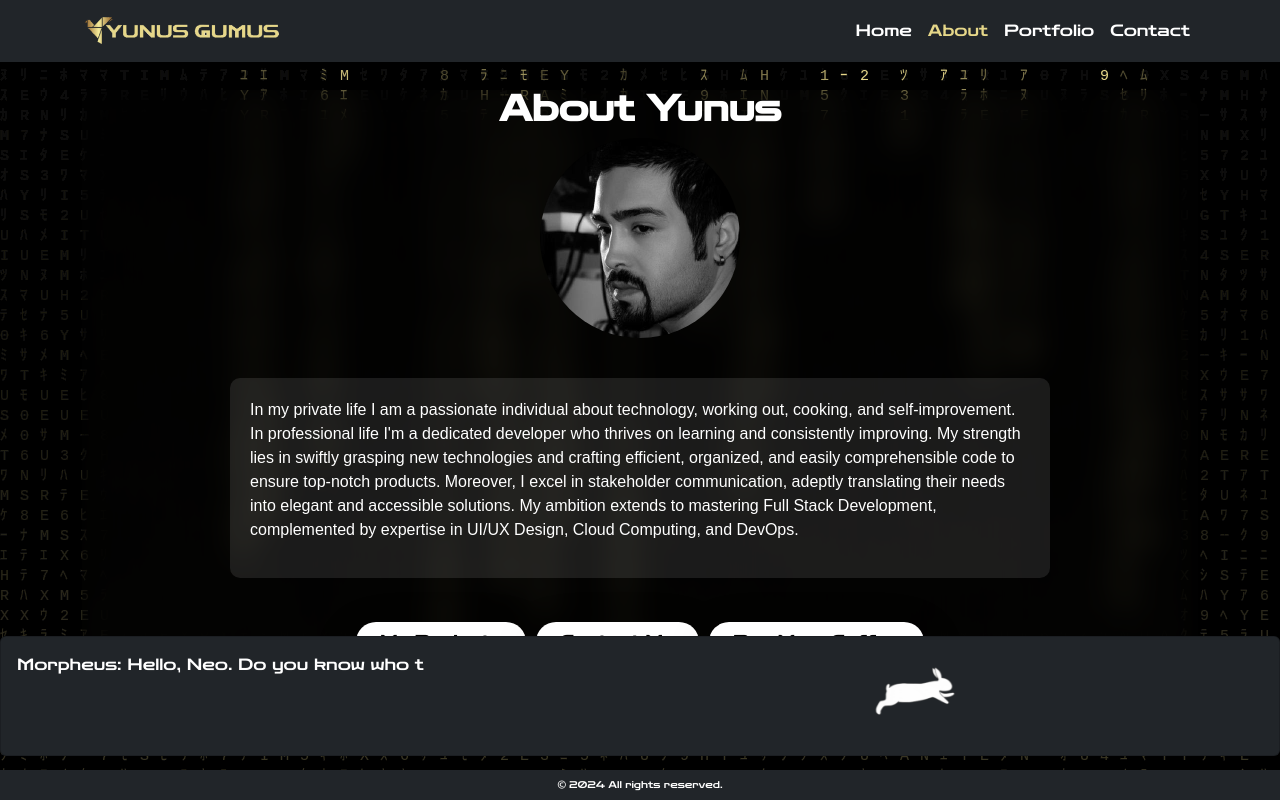
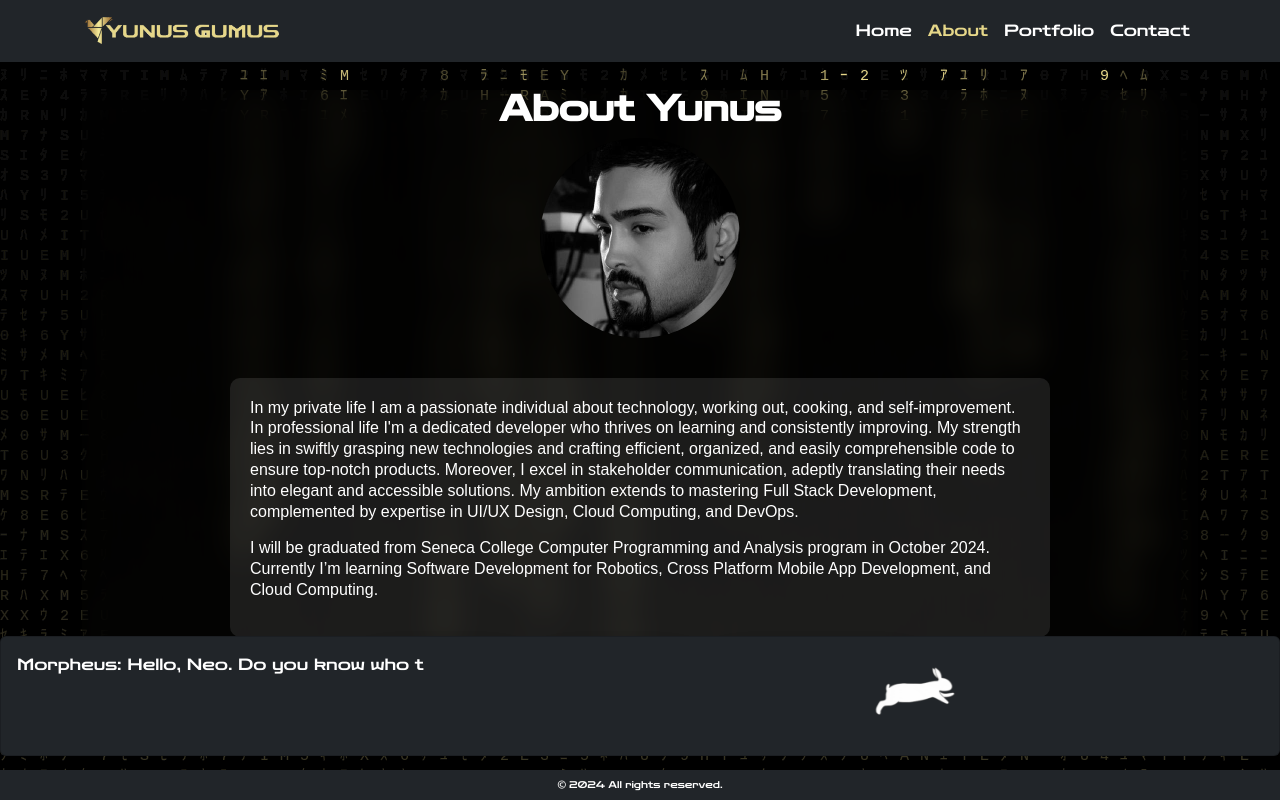
Before and after one commit to yemregumus/pfSite, a Next.js app: page /about in a window 1280 px wide. Built offline with nearby package versions, Linux system fonts and the light colour scheme.

Commit message:
changed about me content

```diff
--- a/src/pages/about.js
+++ b/src/pages/about.js
@@ -26,7 +26,8 @@ export default function AboutMe() {
             />
           </div>
           <div className="about-me-box">
-            <p className="aboutMeP ">In my private life I am a passionate individual about technology, working out, cooking, and self-improvement. In professional life I&apos;m a dedicated developer who thrives on learning and consistently improving. My strength lies in swiftly grasping new technologies and crafting efficient, organized, and easily comprehensible code to ensure top-notch products. Moreover, I excel in stakeholder communication, adeptly translating their needs into elegant and accessible solutions. My ambition extends to mastering Full Stack Development, complemented by expertise in UI/UX Design, Cloud Computing, and DevOps.</p>
+            <p className="aboutMeP ">In my private life I am a passionate individual about technology, working out, cooking, and self-improvement. In professional life I&apos;m a dedicated developer who thrives on learning and consistently improving. My strength lies in swiftly grasping new technologies and crafting efficient, organized, and easily comprehensible code to ensure top-notch products. Moreover, I excel in stakeholder communication, adeptly translating their needs into elegant and accessible solutions. My ambition extends to mastering Full Stack Development, complemented by expertise in UI/UX Design, Cloud Computing, and DevOps. </p>
+            <p className="aboutMeP ">I will be graduated from Seneca College Computer Programming and Analysis program in October 2024. Currently I’m learning Software Development for Robotics, Cross Platform Mobile App Development, and Cloud Computing.</p>
           </div>
           <br />
           <div className="buttons-container ">
--- a/src/styles/globals.css
+++ b/src/styles/globals.css
@@ -30,9 +30,9 @@ body {
 .aboutMeP {
   font-family: Arial, Helvetica, sans-serif;
   font-size: 1rem; /* Adjust the font size as needed */
-  line-height: 1.5; /* Adjust the line height as needed */
+  line-height: 1.3; /* Adjust the line height as needed */
   color: #fff; /* Text color */
-  margin-bottom: 1rem; /* Bottom margin */
+
   text-align: left; /* Center align the text */
 }
 
@@ -49,7 +49,7 @@ body {
 .buttons-container {
   display: flex;
   gap: 10px; /* Adds space between the buttons */
-  margin-top: 20px; /* Adjust as needed */
+  margin-bottom: 20px; /* Adjust as needed */
 }
 
 /* Apply smaller button size on screens smaller than 768px */
```
